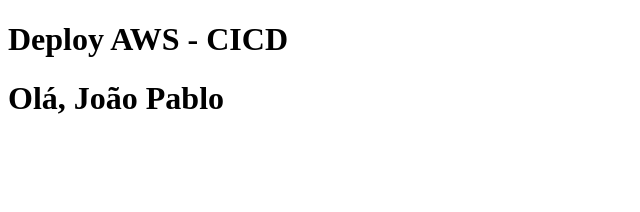
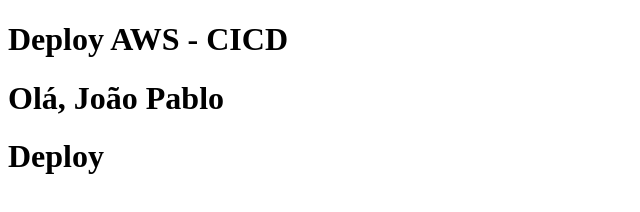
Before and after one commit to jpablolima/deploy-aws-cicd, a plain HTML site: page index.html in a window 1280 px wide. Shown: the whole page, without its empty margins (0-640 px from the left). Drawn offline with Linux system fonts and the light colour scheme.

Commit message:
fix(*): deploy produção

```diff
--- a/index.html
+++ b/index.html
@@ -7,6 +7,7 @@
 <body>
     <h1>Deploy AWS - CICD</h1>
     <h1>Olá, João Pablo</h1>
+    <h1>Deploy</h1>
 </body>
 </body>
 </html>
```
Also changed, not shown: 1 other file.
